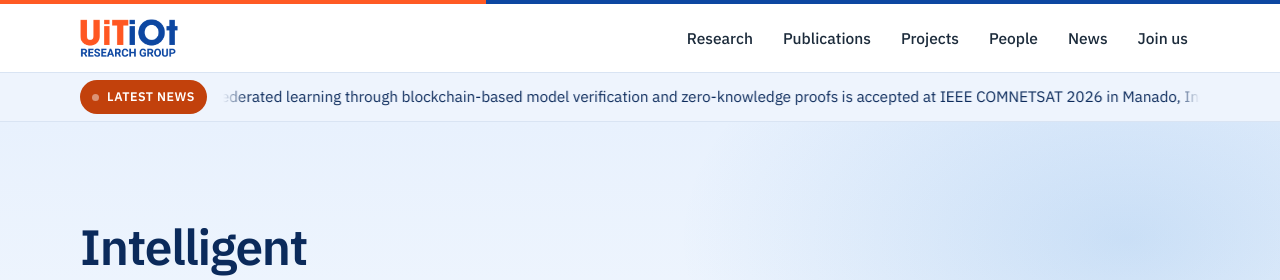
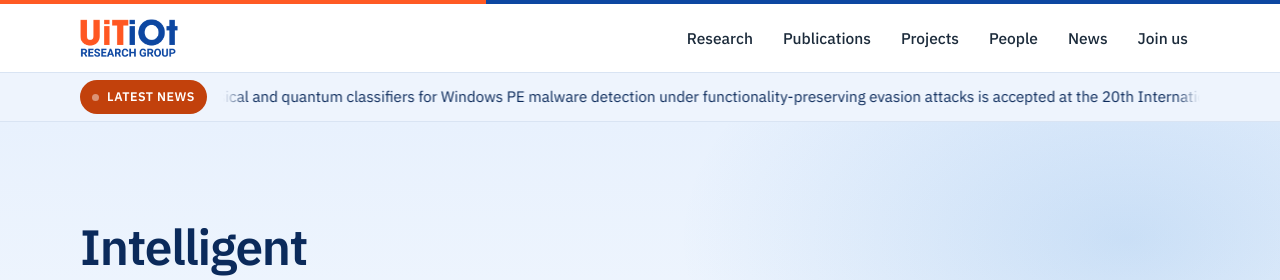
Before and after one commit to vdanghuynh/uitiot, a Jekyll site: the page built from index.html, in a window 1280 px wide and 900 px high. Shown: the top 280 px of the window. Built offline with Jekyll 4.4.1, drawn with Linux system fonts in a browser that asks for light colours; some of the changed text lies outside the part shown.

Commit message:
News and publications: add NSS 2026 paper

```diff
--- a/_data/news.yml
+++ b/_data/news.yml
@@ -1,4 +1,6 @@
 # Newest first. `date` is shown as written. Add `url:` to link an item.
+- date: Oct. 2026
+  text: Our paper on benchmarking classical and quantum classifiers for Windows PE malware detection under functionality-preserving evasion attacks is accepted at the 20th International Conference on Network and System Security in Hangzhou, China (Oct. 30-Nov. 1, 2026).
 - date: Oct. 2026
   text: Our paper on enhancing trust in federated learning through blockchain-based model verification and zero-knowledge proofs is accepted at IEEE COMNETSAT 2026 in Manado, Indonesia (Dec. 3-5, 2026).
 - date: Oct. 2026
--- a/_data/publications.yml
+++ b/_data/publications.yml
@@ -323,6 +323,15 @@
   authors: Q. T. Kiet, L. S. Liem, L. T. G. Bao, N. H. Khoa, D. V. Huynh, V.-H. Pham, and P. T. Duy
   title: "Adversarial Robustness of Quantum Learning-based Intrusion Detection Systems in IoT Networks"
   venue: 32nd IEEE International Conference on Parallel and Distributed Systems (ICPADS 2026), Tokyo, Japan
+  pillars: [qsec]
+
+- type: conference
+  year: 2026
+  date: Oct. 30-Nov. 1, 2026
+  status: Accepted
+  authors: D. M. Tao, A. N. H. Phan, H. T. Nguyen, D. V. Huynh, K. H. Nghi, V.-H. Pham, and P. T. Duy
+  title: "Benchmarking Classical and Quantum Classifiers for Windows PE Malware Detection under Functionality-Preserving Evasion Attacks"
+  venue: 20th International Conference on Network and System Security and 12th International Symposium on Security and Privacy in Social Networks and Big Data, Hangzhou, China
   pillars: [qsec]
 
 - type: conference
```
